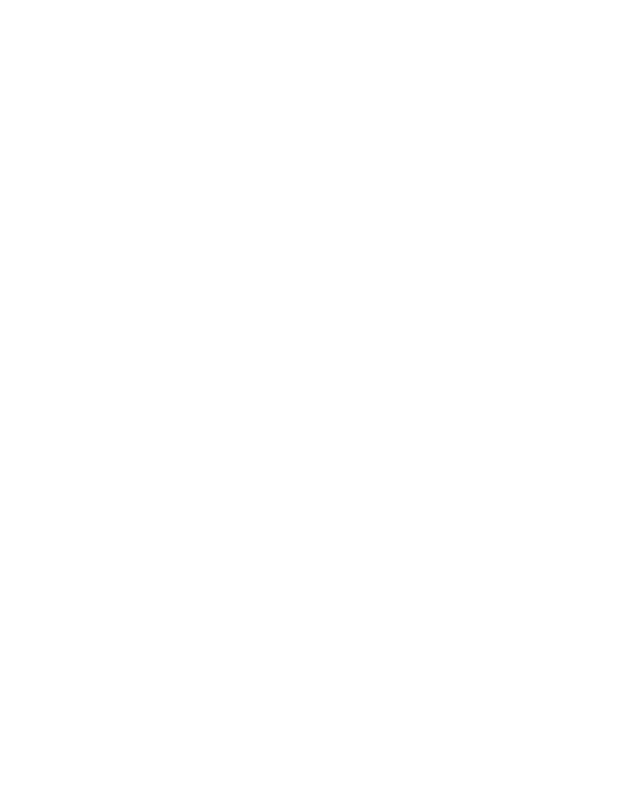
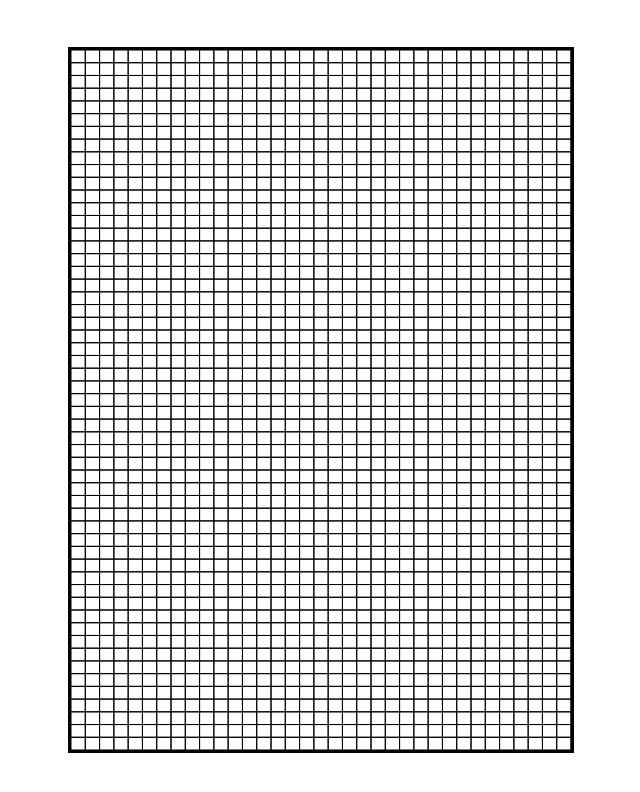
Before and after one commit to DashaPoliazz/Canvas-pixels-particles-and-physics., a website with bundled scripts: page src/index.html in a window 1280 px wide. Shown: the whole page, without its empty margins (319-959 px from the left). Built offline with nearby package versions, Linux system fonts and the light colour scheme.

Commit message:
grid has been created

```diff
--- /dev/null
+++ b/src/components/Cell.js
@@ -0,0 +1,16 @@
+class Cell {
+  constructor(effectInstance, x, y) {
+    this.effect = effectInstance;
+    this.x = x;
+    this.y = y;
+
+    this.width = effectInstance.cellWidth;
+    this.height = effectInstance.cellHeight;
+  }
+
+  draw(context) {
+    context.strokeRect(this.x, this.y, this.width, this.height);
+  }
+}
+
+export default Cell;
--- a/src/components/Effect.js
+++ b/src/components/Effect.js
@@ -1,8 +1,35 @@
+import Cell from "./Cell.js";
+
+/*
+ * Each cell on the canvas should take 1/35 of height and 1/55 of width
+ */
+const CELL_WIDTH = 35;
+const CELL_HEIGHT = 55;
+
 class Effect {
   constructor(canvas) {
     this.canvas = canvas;
     this.height = canvas.height;
     this.width = canvas.width;
+
+    this.cellWidth = this.width / CELL_WIDTH;
+    this.cellHeight = this.height / CELL_HEIGHT;
+    this.cell = new Cell(this, 0, 0);
+
+    this.imageGrid = [];
+    this.#initGrid();
+  }
+
+  #initGrid() {
+    for (let y = 0; y < this.height; y += this.cellHeight) {
+      for (let x = 0; x < this.width; x += this.cellWidth) {
+        this.imageGrid.push(new Cell(this, x, y));
+      }
+    }
+  }
+
+  render(context) {
+    this.imageGrid.forEach((cell) => cell.draw(context));
   }
 }
 
--- a/src/script.js
+++ b/src/script.js
@@ -7,4 +7,5 @@ canvas.width = 500;
 canvas.height = 700;
 
 const effect = new Effect(canvas);
-console.log(effect);
+
+effect.render(ctx);
--- a/src/style.css
+++ b/src/style.css
@@ -1,6 +1,6 @@
-#canvas {
-  border: 3px solit black;
-  position: absolutel;
+#canvas1 {
+  border: 3px solid black;
+  position: absolute;
   top: 50%;
   left: 50%;
   translate: -50% -50%;
```
